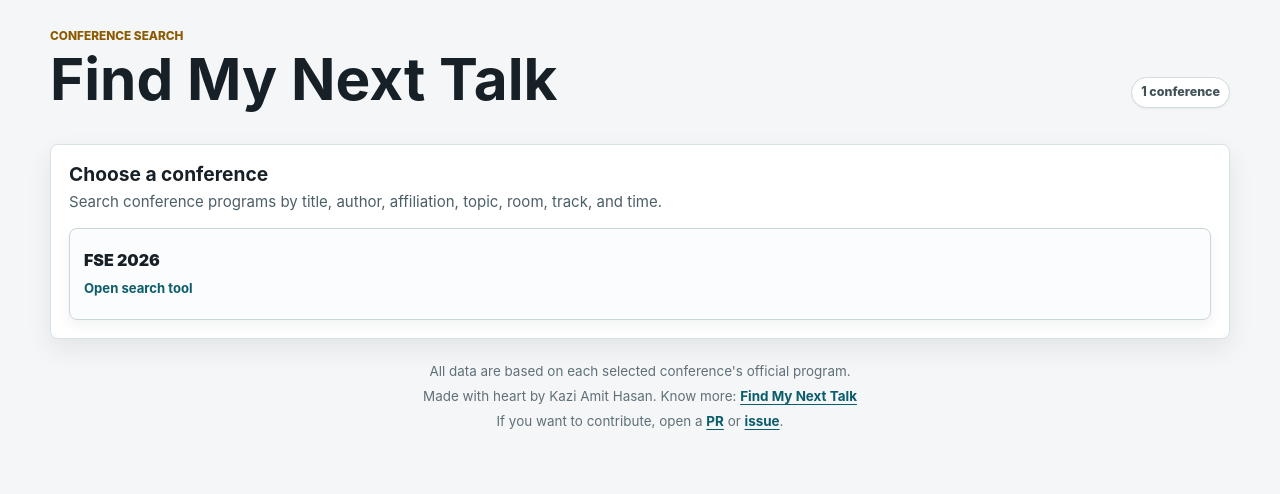
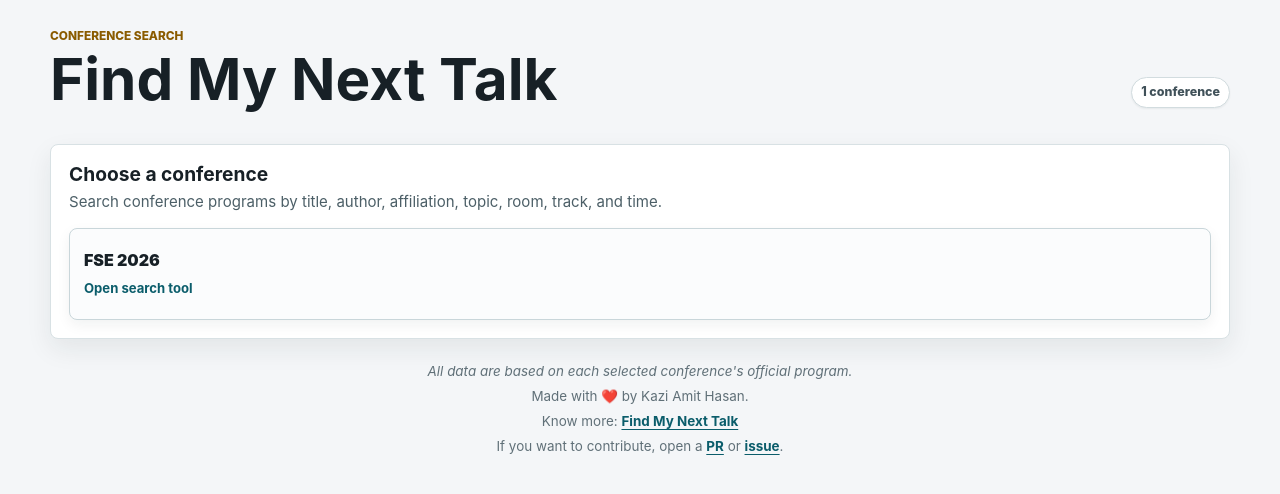
Before and after one commit to KaziAmitHasan/findmynexttalk, a React (Vite) app: page / in a window 1280 px wide. Shown: the top 494 px of the page. Built offline with nearby package versions, Linux system fonts and the light colour scheme.

Commit message:
Polish README and footer copy

```diff
--- a/src/App.jsx
+++ b/src/App.jsx
@@ -451,7 +451,7 @@
 
   return (
     <div className="footer-content">
-      <p>
+      <p className="footer-note">
         All data are based on{" "}
         {sourceUrl ? (
           <a href={sourceUrl} target="_blank" rel="noreferrer">
@@ -463,7 +463,10 @@
         .
       </p>
       <p>
-        Made with heart by Kazi Amit Hasan. Know more:{" "}
+        Made with ❤️ by Kazi Amit Hasan.
+      </p>
+      <p>
+        Know more:{" "}
         <a href="https://github.com/KaziAmitHasan/findmynexttalk" target="_blank" rel="noreferrer">
           Find My Next Talk
         </a>
--- a/src/style.css
+++ b/src/style.css
@@ -667,6 +667,10 @@
   max-width: 760px;
 }
 
+.footer-note {
+  font-style: italic;
+}
+
 @media (max-width: 760px) {
   .app-shell {
     padding: 16px;
```
Also changed, not shown: 1 other file (tests, documents, lock files or other folders).
